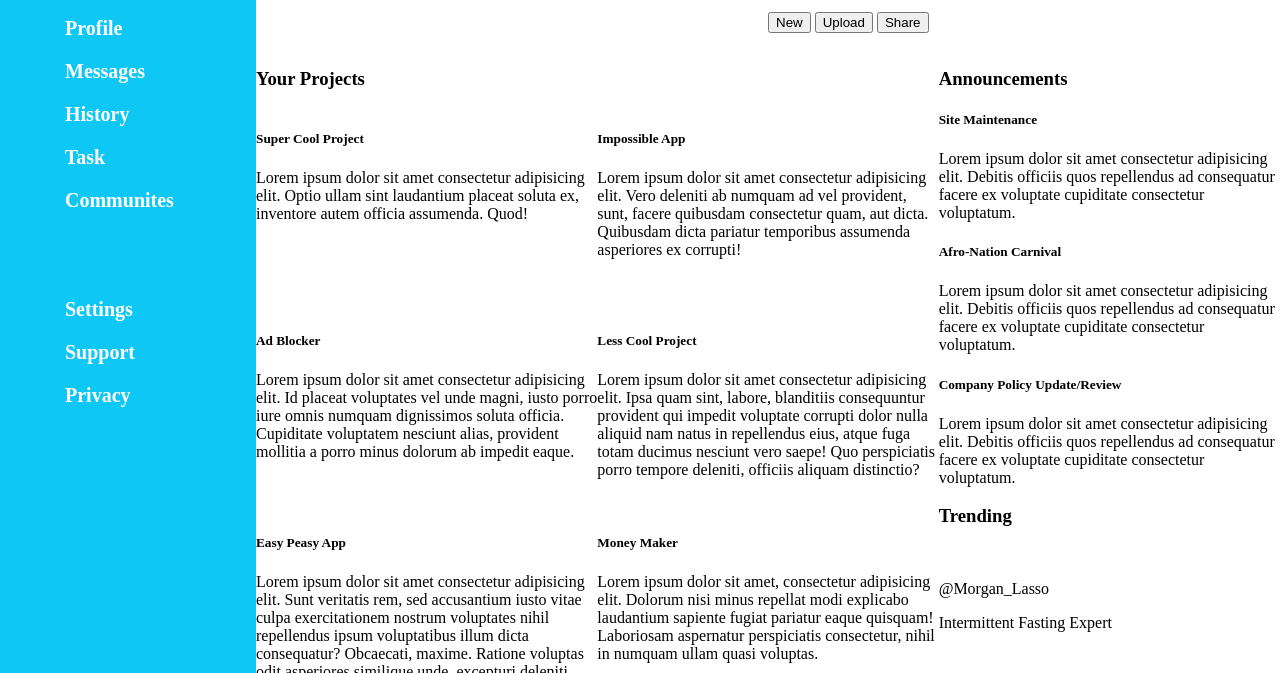
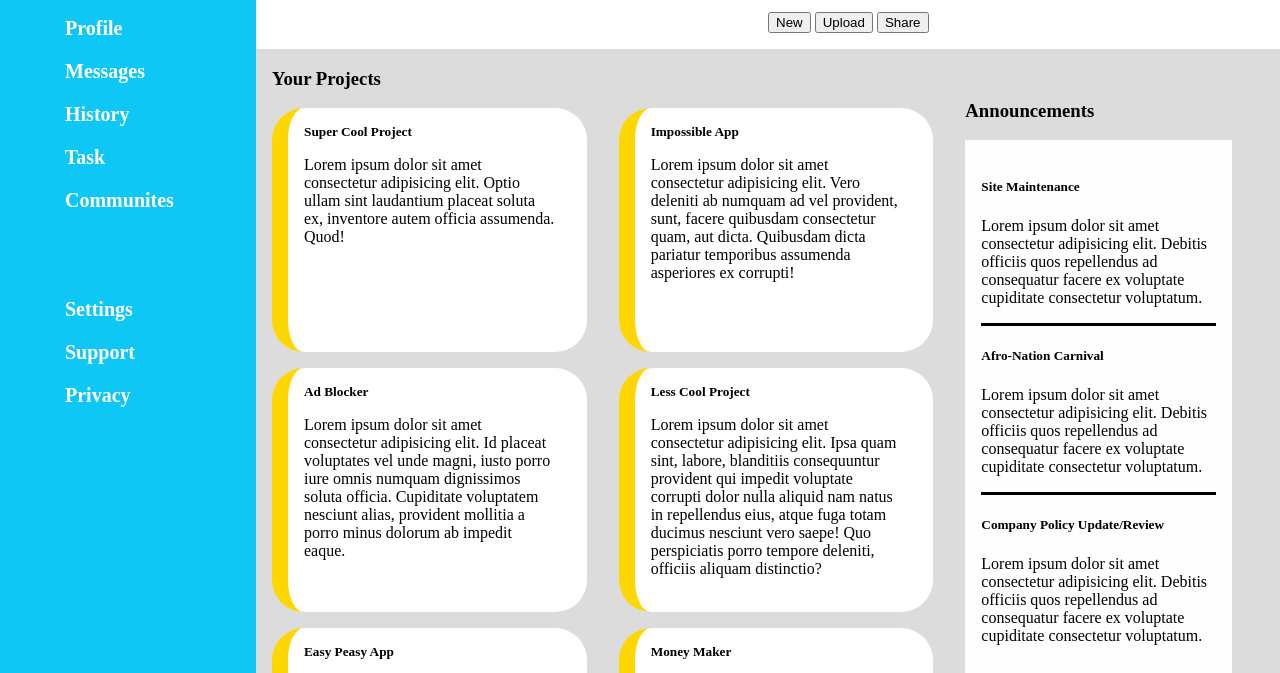
Before and after one commit to ariTheEl/admin-dashboard, a plain HTML site: page index.html in a window 1280 px wide. Shown: the part 106-779 px from the top of the page. Drawn offline with Linux system fonts and the light colour scheme; a web font is replaced by a local one.

Commit message:
chore: add more layout and styling to content body elemnts

```diff
--- a/assets/styles/styles.css
+++ b/assets/styles/styles.css
@@ -58,13 +58,34 @@ body{
 .body-content{
     display: grid;
     grid-template: 1fr /2fr 1fr ;
+    background: rgb(221, 220, 220);
+    padding:0 1rem ;
 }
 .projects{
     display: grid;
     grid-template: 1fr 1fr 1fr/1fr 1fr;
-
+   column-gap: 2rem;
+   row-gap: 1rem;
 }
-
+.projects>div>h5{
+    margin: 0;
+}
+.projects>div{
+    border-left: 1rem solid #ffd700;
+    background-color: #ffffff;
+    border-radius: 2rem;
+    padding:1rem 2rem 0 1rem;
+}
+.announcement-container{
+    padding: 2rem;
+}
+.announcements{
+    padding: 1rem;
+    background-color: #fefefe;
+}
+.announcements>.one{
+    border-bottom: 0.2rem solid black;
+}
 /*
 .header-top{
     display: flex;
--- a/index.html
+++ b/index.html
@@ -84,8 +84,7 @@
                         <h5>Easy Peasy App</h5>
                         <p>Lorem ipsum dolor sit amet consectetur adipisicing elit. Sunt veritatis rem, sed accusantium iusto vitae culpa exercitationem nostrum voluptates nihil repellendus ipsum voluptatibus illum dicta consequatur? Obcaecati, maxime. Ratione voluptas odit asperiores similique unde, excepturi deleniti cupiditate nobis animi!</p>
                     </div>
-                    <div>
-                        <h5>Money Maker</h5>
+                    <div>                        <h5>Money Maker</h5>
                         <p>Lorem ipsum dolor sit amet, consectetur adipisicing elit. Dolorum nisi minus repellat modi explicabo laudantium sapiente fugiat pariatur eaque quisquam! Laboriosam aspernatur perspiciatis consectetur, nihil in numquam ullam quasi voluptas.</p>
                     </div>
                 </div>
@@ -93,11 +92,11 @@
                 <div class="announcement-container">
                     <h3>Announcements</h3>
                     <div class="announcements">
-                        <div>
+                        <div class="one">
                             <h5>Site Maintenance</h5>
                             <p>Lorem ipsum dolor sit amet consectetur adipisicing elit. Debitis officiis quos repellendus ad consequatur facere ex voluptate cupiditate consectetur voluptatum.</p>
                         </div>
-                        <div>
+                        <div class="one">
                             <h5>Afro-Nation Carnival</h5>
                             <p>Lorem ipsum dolor sit amet consectetur adipisicing elit. Debitis officiis quos repellendus ad consequatur facere ex voluptate cupiditate consectetur voluptatum.</p>
                         </div>
```
